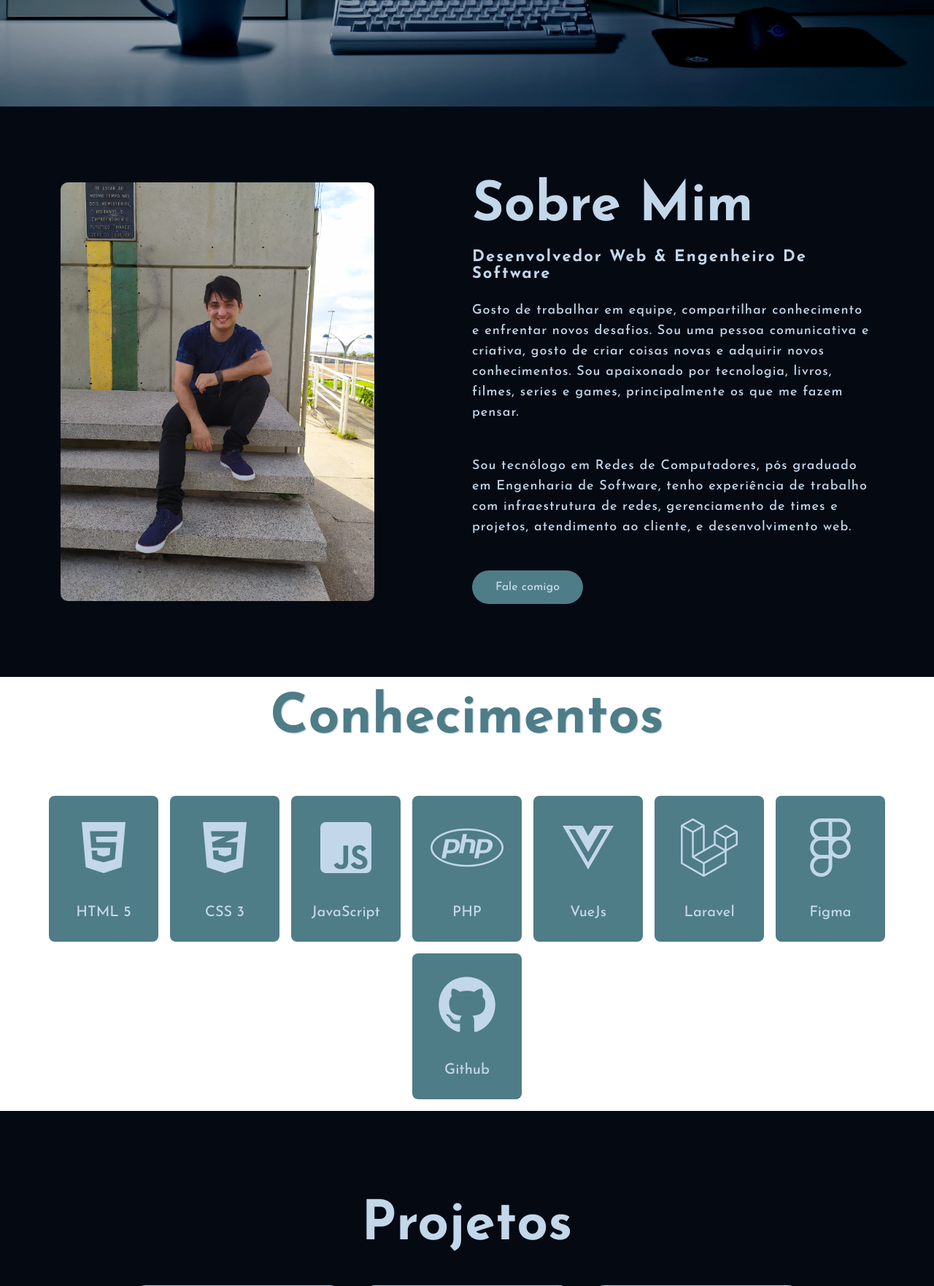
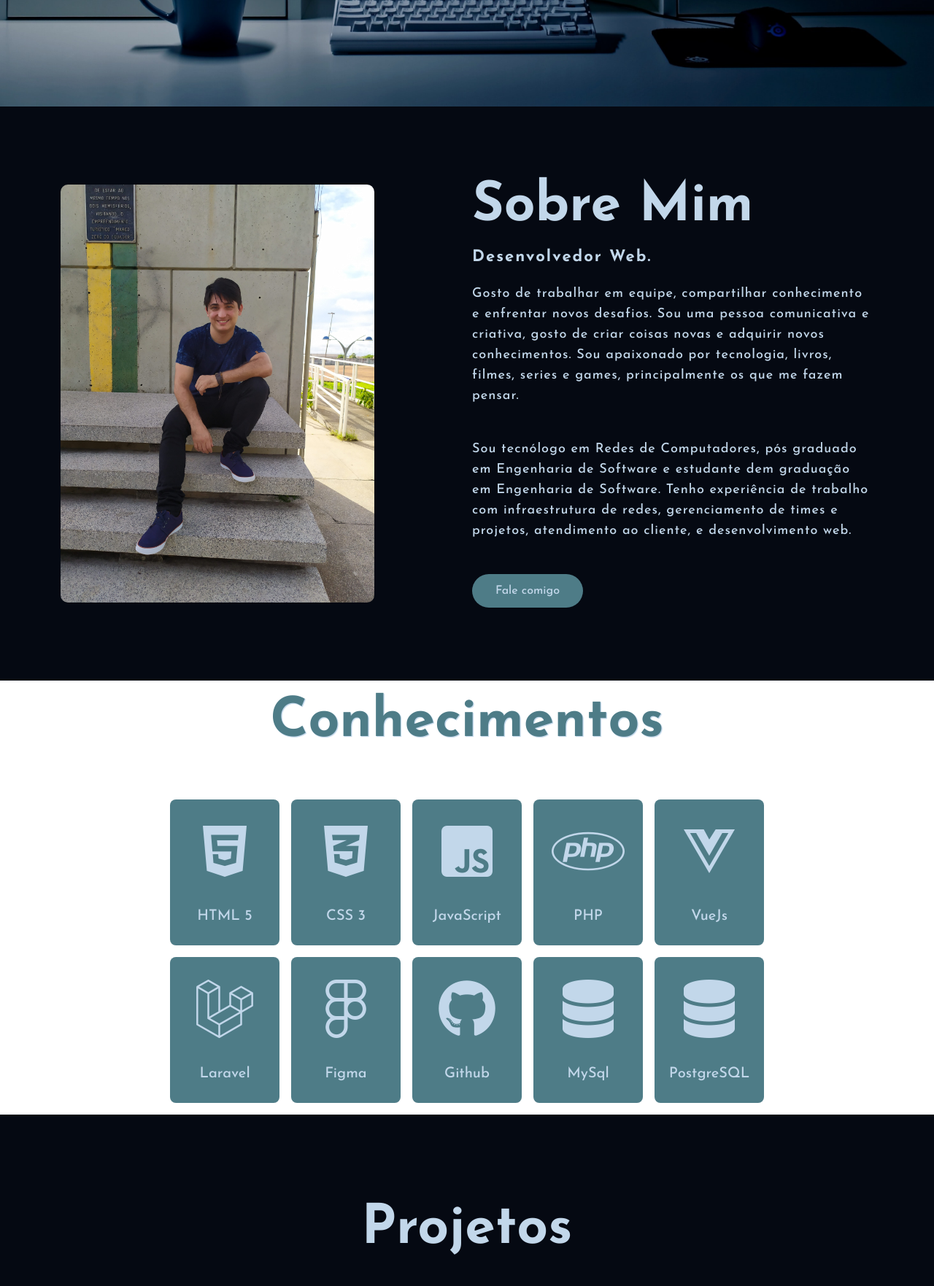
Before and after one commit to RNoleto/portfolio2023, a PHP site: page / in a window 1280 px wide. Shown: the part 654-2417 px from the top of the page at 73% size. Run offline with PHP 8.4, Linux system fonts and the light colour scheme.

Commit message:
Pequenos ajustes

```diff
--- a/index.html
+++ b/index.html
@@ -9,7 +9,9 @@
   <link rel="stylesheet" href="styles.css">
 
   <!-- Icons -->
-  <link rel="stylesheet" href="https://cdnjs.cloudflare.com/ajax/libs/font-awesome/6.2.1/css/all.min.css" integrity="sha512-MV7K8+y+gLIBoVD59lQIYicR65iaqukzvf/nwasF0nqhPay5w/9lJmVM2hMDcnK1OnMGCdVK+iQrJ7lzPJQd1w==" crossorigin="anonymous" referrerpolicy="no-referrer" />
+  <link rel="stylesheet" href="https://cdnjs.cloudflare.com/ajax/libs/font-awesome/6.2.1/css/all.min.css"
+    integrity="sha512-MV7K8+y+gLIBoVD59lQIYicR65iaqukzvf/nwasF0nqhPay5w/9lJmVM2hMDcnK1OnMGCdVK+iQrJ7lzPJQd1w=="
+    crossorigin="anonymous" referrerpolicy="no-referrer" />
 
   <title>Portfolio</title>
 </head>
@@ -21,7 +23,8 @@
     <header class="header">
       <h2 class="logo"><span>R</span>Noleto<span>.</span></h2>
       <nav class="nav">
-        <button class="btn-menu" aria-label="Abrir Menu" aria-haspopup="true" aria-controls="menu" aria-expanded="false"><span class="hamburger"></span></button>
+        <button class="btn-menu" aria-label="Abrir Menu" aria-haspopup="true" aria-controls="menu"
+          aria-expanded="false"><span class="hamburger"></span></button>
         <ul class="menu" role="menu" id="menu">
           <li><a href="#home">Home</a></li>
           <li><a href="#about">Sobre mim</a></li>
@@ -44,9 +47,14 @@
       <img src="src/img/main-img.jpg" alt="">
       <div class="about-text">
         <h2>Sobre Mim</h2>
-        <h5>Desenvolvedor Web & Engenheiro de Software</h5>
-        <p>Gosto de trabalhar em equipe, compartilhar conhecimento e enfrentar novos desafios. Sou uma pessoa comunicativa e criativa, gosto de criar coisas novas e adquirir novos conhecimentos. Sou apaixonado por tecnologia, livros, filmes, series e games, principalmente os que me fazem pensar.</p>
-        <p>Sou tecnólogo em Redes de Computadores, pós graduado em Engenharia de Software, tenho experiência de trabalho com infraestrutura de redes, gerenciamento de times e projetos, atendimento ao cliente, e desenvolvimento web.</p>
+        <h5>Desenvolvedor Web.</h5>
+        <p>Gosto de trabalhar em equipe, compartilhar conhecimento e enfrentar novos desafios. Sou uma pessoa
+          comunicativa e criativa, gosto de criar coisas novas e adquirir novos conhecimentos. Sou apaixonado por
+          tecnologia, livros, filmes, series e games, principalmente os que me fazem pensar.</p>
+        <p>Sou tecnólogo em Redes de Computadores, pós graduado em Engenharia de Software e estudante dem graduação em
+          Engenharia de Software. Tenho experiência de trabalho
+          com infraestrutura de redes, gerenciamento de times e projetos, atendimento ao cliente, e desenvolvimento web.
+        </p>
         <a href="https://wa.me/5596981403089?text=Ol%C3%A1%2C+achei+seu+contato+pelo+seu+site%21" target="_blank">
           <button type="submit">Fale comigo</button>
         </a>
@@ -66,11 +74,11 @@
           <a><i class="fa-brands fa-css3-alt"></i></a>
           <p>CSS 3</p>
         </div>
-      <div class="card">
+        <div class="card">
           <a><i class="fa-brands fa-square-js"></i></a>
           <p>JavaScript</p>
         </div>
-      <div class="card">
+        <div class="card">
           <a><i class="fa-brands fa-php"></i></a>
           <p>PHP</p>
         </div>
@@ -82,13 +90,21 @@
           <a><i class="fa-brands fa-laravel"></i></a>
           <p>Laravel</p>
         </div>
-      <div class="card">
+        <div class="card">
           <a><i class="fa-brands fa-figma"></i></a>
           <p>Figma</p>
         </div>
-      <div class="card">
+        <div class="card">
           <a><i class="fa-brands fa-github"></i></a>
           <p>Github</p>
+        </div>
+        <div class="card">
+          <a><i class="fa-solid fa-database"></i></a>
+          <p>MySql</p>
+        </div>
+        <div class="card">
+          <a><i class="fa-solid fa-database"></i></a>
+          <p>PostgreSQL</p>
         </div>
       </div>
     </div>
@@ -167,11 +183,15 @@
   <!-- Footer start -->
   <footer id="footer">
     <p>Ramon Ribeiro Noleto</p>
-    <p>Pós graduado em Engenharia de Software, desenvolvedor web e consultor de técnologia. Conheça minha rede e faça um orçamento sem compromisso.</p>
+    <p>Pós graduado em Engenharia de Software, desenvolvedor web e consultor de técnologia. Conheça minha rede e faça um
+      orçamento sem compromisso.</p>
     <div class="social">
-      <a href="https://www.linkedin.com/in/ramon-noleto-b0913545/" target="_blank"><i class="fa-brands fa-linkedin-in"></i></a><a href="https://github.com/RNoleto" target="_blank"><i class="fa-brands fa-github"></i></a>
+      <a href="https://www.linkedin.com/in/ramon-noleto-b0913545/" target="_blank"><i
+          class="fa-brands fa-linkedin-in"></i></a><a href="https://github.com/RNoleto" target="_blank"><i
+          class="fa-brands fa-github"></i></a>
       <a href="https://www.instagram.com/noleto_ramon/" target="_blank"><i class="fa-brands fa-instagram"></i></a>
-      <a href="https://wa.me/5596981403089?text=Ol%C3%A1%2C+achei+seu+contato+pelo+seu+site%21" target="_blank"><i class="fa-brands fa-whatsapp"></i></a>
+      <a href="https://wa.me/5596981403089?text=Ol%C3%A1%2C+achei+seu+contato+pelo+seu+site%21" target="_blank"><i
+          class="fa-brands fa-whatsapp"></i></a>
       <a href="mailto:devnoleto@gmail.com" target="_blank"><i class="fa-regular fa-envelope"></i></a>
     </div>
     <p class="end">CopyRight By Ramon Ribeiro Noleto</p>
--- a/styles.css
+++ b/styles.css
@@ -214,10 +214,11 @@ h5 {
 }
 
 .swiper {
+  max-width: 1000px;
   justify-content: center;
   display: flex;
   flex-wrap: wrap;
-  gap: 1rem;
+  gap: 1rem 1rem;
   padding: 1rem;
 }
 
```
